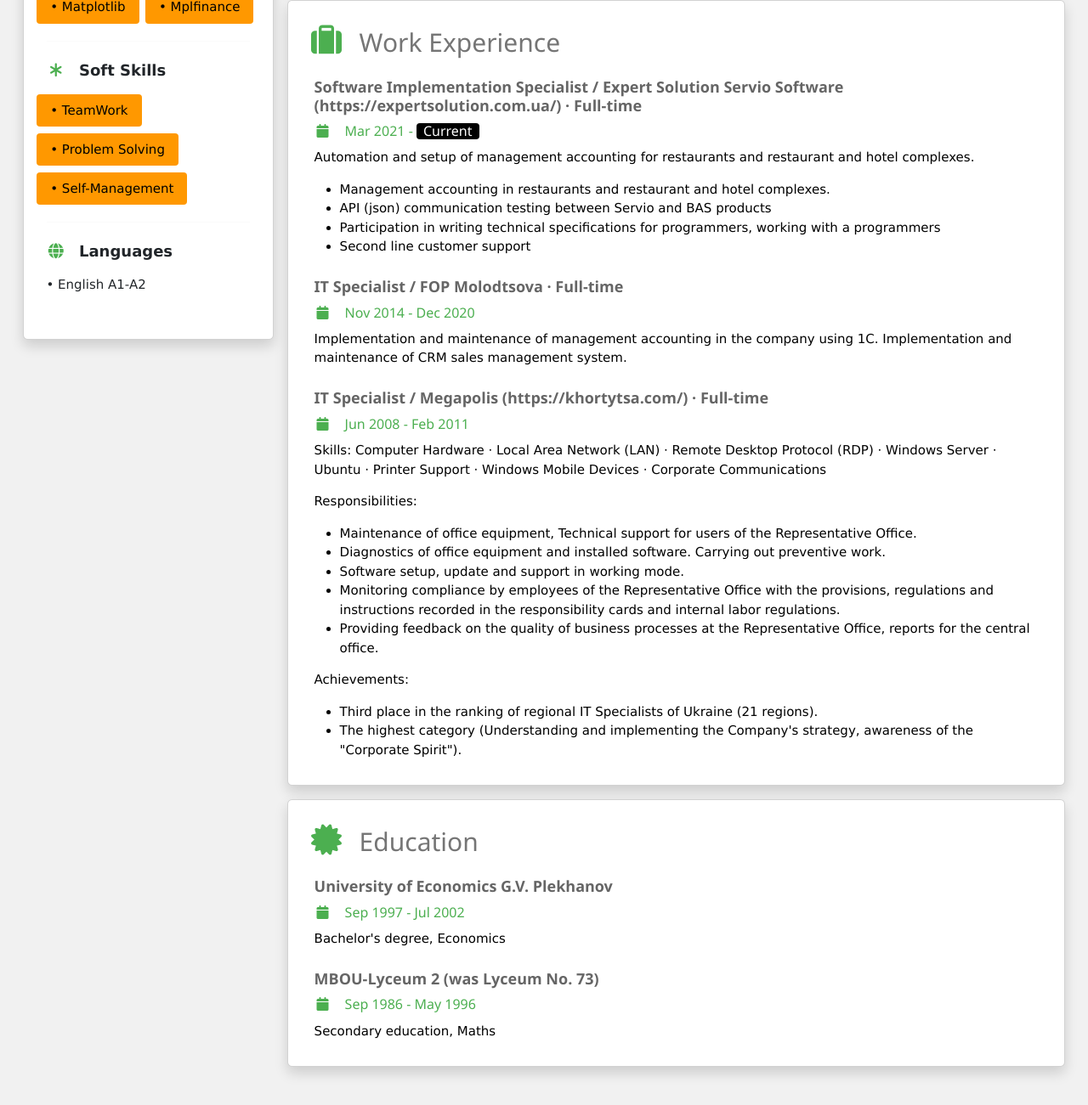
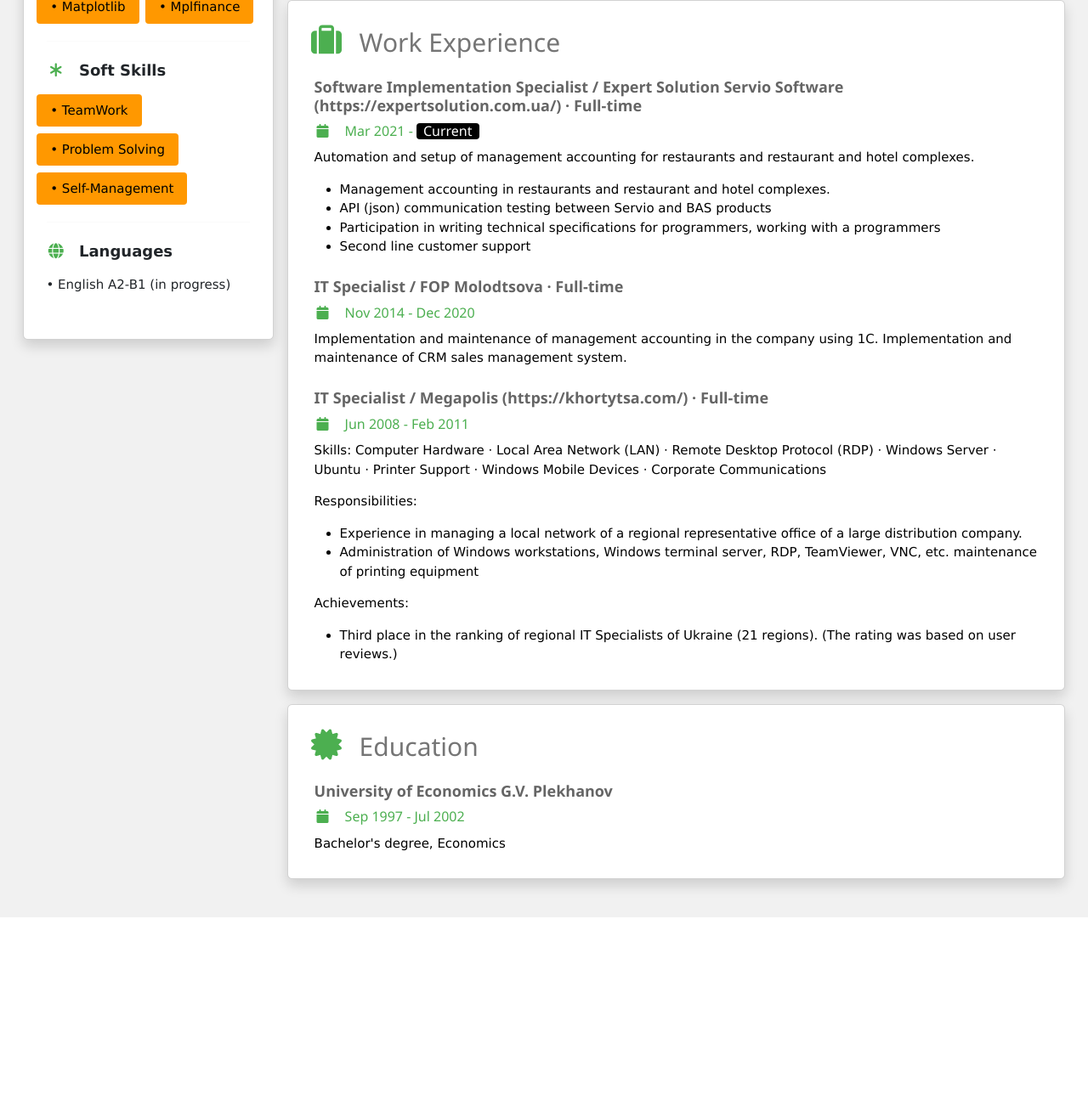
Before and after one commit to i5ilya/iprtflio_web_app, a Flask app: page /cv in a window 1280 px wide. Shown: the part 772-2073 px from the top of the page at 85% size. After the commit the page ends 1852 px from the top, so only its background shows below. Run offline with Flask 2, Linux system fonts and the light colour scheme; some libraries are stand-ins or nearby versions.

Commit message:
cv and links changed

```diff
--- a/templates/cv.html
+++ b/templates/cv.html
@@ -5,7 +5,7 @@
   <meta charset="UTF-8">
   <meta http-equiv="X-UA-Compatible" content="IE=edge">
   <meta name="viewport" content="width=device-width, initial-scale=1.0">
-  <title>Document</title>
+  <title>Ilya Ilyin Python Developer</title>
   <link href="https://cdn.jsdelivr.net/npm/bootstrap@5.2.0/dist/css/bootstrap.min.css" rel="stylesheet"
     integrity="sha384-gH2yIJqKdNHPEq0n4Mqa/HGKIhSkIHeL5AyhkYV8i59U5AR6csBvApHHNl/vI1Bx" crossorigin="anonymous">
   <script src="https://cdn.jsdelivr.net/npm/bootstrap@5.2.0/dist/js/bootstrap.bundle.min.js"
@@ -83,7 +83,7 @@
 
           <p class="w3-large w3-text-theme"><b><i
                 class="fa fa-globe fa-fw w3-margin-right w3-text-green"></i>Languages</b></p>
-          <p>• English A1-A2</p>
+          <p>• English A2-B1 (in progress)</p>
 
           <br>
         </div>
@@ -189,25 +189,20 @@
           </p>
           <p>Responsibilities: </p>
           <ul>
-            <li>Maintenance of office equipment, Technical support for users of the Representative Office.</li>
-            <li>Diagnostics of office equipment and installed software. Carrying out preventive work.</li>
-            <li>Software setup, update and support in working mode.</li>
-            <li>Monitoring compliance by employees of the Representative Office with the provisions, regulations and
-              instructions recorded in the responsibility cards and internal labor regulations.</li>
-            <li>Providing feedback on the quality of business processes at the Representative Office,
-              reports for the central office.</li>
+            <li>Experience in managing a local network of a regional representative office of a large distribution
+              company.</li>
+            <li>Administration of Windows workstations, Windows terminal server, RDP, TeamViewer, VNC, etc. maintenance
+              of printing equipment</li>
           </ul>
           <p>
             Achievements:
           </p>
           <ul>
-            <li>Third place in the ranking of regional IT Specialists of Ukraine (21 regions).</li>
-            <li>The highest category (Understanding and implementing the Company's strategy, awareness of the
-              "Corporate Spirit").</li>
+            <li>Third place in the ranking of regional IT Specialists of Ukraine (21 regions). (The rating was based on
+              user reviews.)</li>
           </ul>
         </div>
       </div>
-
       <div class="card shadow p-3 mb-5 bg-body rounded">
         <h2 class="w3-text-grey w3-padding-small"><i
             class="fa fa-certificate fa-fw w3-margin-right w3-xxlarge w3-text-green"></i>Education</h2>
@@ -216,11 +211,6 @@
               University of Economics G.V. Plekhanov</b></h5>
           <h6 class="w3-text-green"><i class="fa fa-calendar fa-fw w3-margin-right"></i>Sep 1997 - Jul 2002</h6>
           <p>Bachelor's degree, Economics</p>
-        </div>
-        <div class="w3-container">
-          <h5 class="w3-opacity"><b>MBOU-Lyceum 2 (was Lyceum No. 73)</b></h5>
-          <h6 class="w3-text-green"><i class="fa fa-calendar fa-fw w3-margin-right"></i>Sep 1986 - May 1996</h6>
-          <p>Secondary education, Maths</p>
         </div>
       </div>
 
--- a/templates/index.html
+++ b/templates/index.html
@@ -69,7 +69,7 @@
     <footer class="bg-dark text-center text-white">
       <div class="container p-2">
         © 2022
-        <a class="btn btn-outline-light btn-floating m-0" href="www.linkedin.com/in/ilya-ilyin5-yr"
+        <a class="btn btn-outline-light btn-floating m-0" href="https://www.linkedin.com/in/ilya-ilyin5-yr"
           role="button"><i class="fab fa-linkedin-in"></i></a>
         <a class="btn btn-outline-light btn-floating m-0" href="https://github.com/i5ilya" role="button"><i
             class="fab fa-github"></i></a>
```
